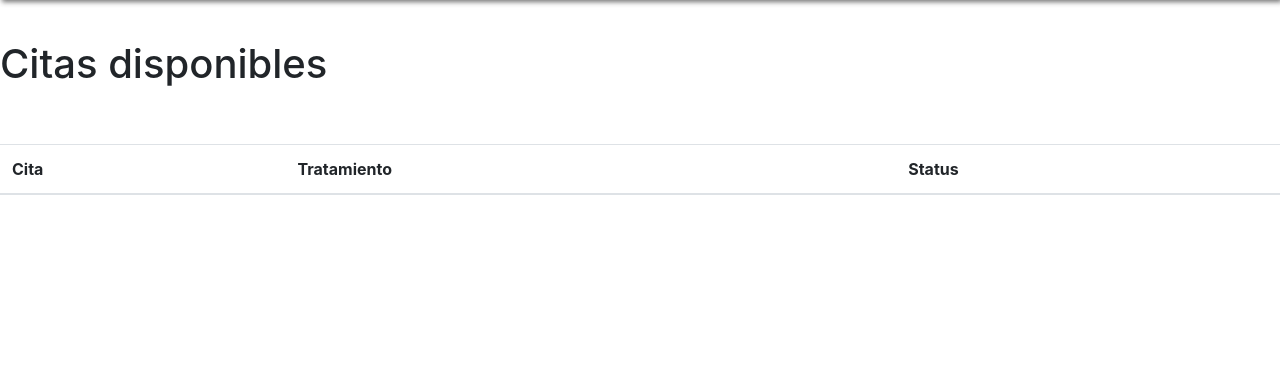
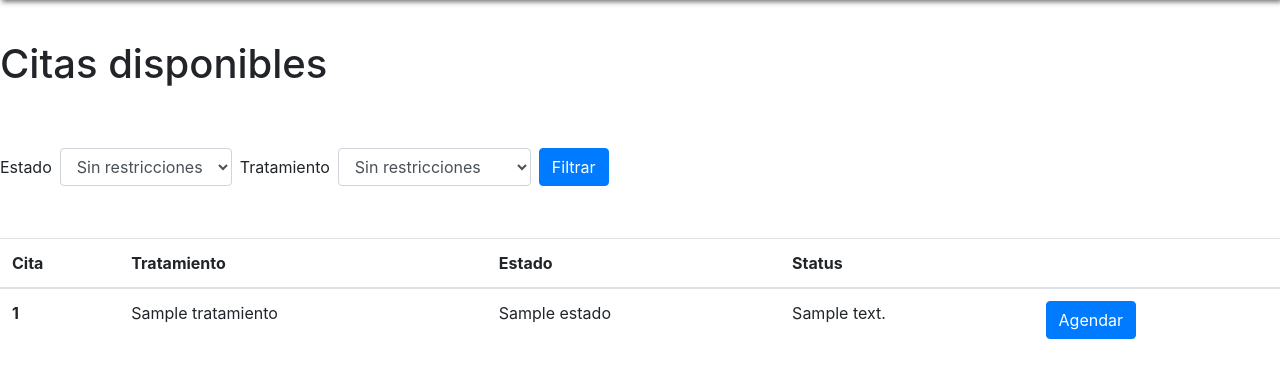
Before and after one commit to memo1195/Odonto_Project, a Flask app: page /paciente_search in a window 1280 px wide. Shown: the part 56-434 px from the top of the page. Run offline with Flask 2, Linux system fonts and the light colour scheme; tables that the repository leaves empty hold one stand-in row (values such as "Sample post"); lists and menus that the app fills with data are empty; some libraries are stand-ins or nearby versions.

Commit message:
Filtro de citas

```diff
--- a/app.py
+++ b/app.py
@@ -8,7 +8,9 @@
 
 db = SQLAlchemy(app)
 
-# Model
+############
+
+# Model #
 
 # Tratamiento
 class Tratamiento(db.Model):
@@ -26,6 +28,14 @@
     def __repr__(self):
         return 'Estado id: ' + str(self.id)
 
+# Status_cita
+class Status_cita(db.Model):
+    id = db.Column(db.Integer, primary_key=True)
+    desc = db.Column(db.String(50), unique=True, nullable =False)
+
+    def __repr__(self):
+        return self.desc
+
 # Lugar
 class Lugar(db.Model):
     id = db.Column(db.Integer, primary_key=True)
@@ -42,7 +52,7 @@
     nombre_paciente = db.Column(db.String(50), nullable=False)
     tel_paciente = db.Column(db.String(50), nullable=False)
     # [0=Libre, 1=Pendiente, 2=Confirmada, 3=Cancelada]
-    status = db.Column(db.Integer, default=0)
+    status_id = db.Column(db.Integer, default=1)
     estado_id = db.Column(db.Integer ,nullable=False)
     lugar = db.Column(db.String(50))
     tratamiento_id = db.Column(db.Integer, nullable=False)
@@ -60,43 +70,88 @@
     def __repr__(self):
         return 'Dentista id: ' + str(self.id)
 
-
+# Creamos la DB
 db.create_all()
 
-# Routes
+############
+
+# Routes #
+
+# Index
 @app.route('/', methods=['GET', 'POST'])
 def index():
-    if request.method == 'POST':
+    if request.method == 'POST': # Cuando se agrega una nueva cita
+
+        # Asignamos valores del form
         nombre_paciente = request.form['nombre_paciente']
         tel_paciente = request.form['tel_paciente']
-        # Tomamos los str
-        tratamiento = request.form['tratamiento']
-        estado = request.form['estado']
-        # Los convertimos a Int
-        tratamiento_id=Tratamiento.query.filter_by(nombre=tratamiento).first().id
-        estado_id=Estado.query.filter_by(nombre=estado).first().id
+        tratamiento_id=request.form['tratamiento_id']
+        estado_id=request.form['estado_id']
+
         # Creamos la nueva cita
         nueva_cita = Cita(nombre_paciente=nombre_paciente,tel_paciente=tel_paciente,tratamiento_id=tratamiento_id,estado_id=estado_id)
+
+        # La agregamos a la DB
         db.session.add(nueva_cita)
         db.session.commit()
+
+        # F5
         return redirect('/')
-    else:
+    else: # Cuando no se intenta agregar una nueva cita
+
+        # Cargamos las traducciones para el form
         tratamientos = Tratamiento.query.order_by(Tratamiento.id).all()
         estados = Estado.query.order_by(Estado.id).all()
+
+        # Se carga la pagina
         return render_template('index.html',tratamientos=tratamientos,estados=estados)
 
+# Buscar Paciente
 @app.route('/paciente_search', methods=['GET', 'POST'])
 def paciente_search():
-    citas = Cita.query.filter((Cita.status == 0) | (Cita.status ==3)).all()
-    # Traduccion del status
-    status = {
-        0 : "Libre",
-        1 : "Pendiente",
-        2 : "Confirmada",
-        3 : "Cancelada"
-    }
-    tratamientos = Tratamiento.query.order_by(Tratamiento.id).all()
-    return render_template('paciente_search.html',citas=citas, status=status, tratamientos=tratamientos)
+
+    if request.method == 'POST': # Cuando se aplica el filtro
+
+        # Cargamos las traducciones por ID para el form
+        tratamientos = Tratamiento.query.order_by(Tratamiento.id).all()
+        estados = Estado.query.order_by(Estado.id).all()
+        status_citas = Status_cita.query.order_by(Status_cita.id).all()
+
+        # Asignamos los valores del form a las variables
+        tratamiento_id = request.form['tratamiento_id']
+        estado_id = request.form['estado_id']
+
+        # Creamos los filtros con las variables
+        filter_tratamiento = (Cita.tratamiento_id == tratamiento_id)
+        filter_estado = (Cita.estado_id == estado_id)
+        filter_status = (Cita.status_id == 1) | (Cita.status_id ==4)
+
+        # Unimos los filtros en uno solo
+        if (tratamiento_id == 'default') and (estado_id == 'default'):
+            filter_citas = filter_status
+        elif tratamiento_id == 'default':
+            filter_citas = filter_status & filter_estado
+        elif estado_id == 'default':
+            filter_citas = filter_status & filter_tratamiento
+        else:
+            filter_citas = filter_status & filter_tratamiento & filter_estado
+
+        # Filtramos todas las citas con nuestro filtro creado
+        citas = Cita.query.filter(filter_citas).all()
+
+        return render_template('paciente_search.html',citas=citas, tratamientos=tratamientos, estados=estados, status_citas=status_citas)
+
+    else: # Cuando se abre la pagina sin aplicar filtro
+
+        # Cargamos las traducciones para el form
+        tratamientos = Tratamiento.query.order_by(Tratamiento.id).all()
+        estados = Estado.query.order_by(Estado.id).all()
+        status_citas = Status_cita.query.order_by(Status_cita.id).all()
+
+        # Cargamos todas las citas que esten libres o canceladas
+        citas = Cita.query.filter((Cita.status_id == 1) | (Cita.status_id ==4)).all()
+
+        return render_template('paciente_search.html',citas=citas, tratamientos=tratamientos, estados=estados, status_citas=status_citas)
 
 
 if __name__ == "__main__":
--- a/static/js/main.js
+++ b/static/js/main.js
@@ -1,6 +1,6 @@
 $(document).ready(function() {
 
-//  Pasar datos del form al modal
+//  Pasar datos del form al modal INDEX
 $("#button-modal").click(function(){
     //  Nombre
     let namef1 = document.getElementById("namef1");
@@ -9,7 +9,7 @@
 
     //  Tratamiento
     let t1 = document.getElementById("treatf1");
-    let t2 = document.getElementById("tratamiento");
+    let t2 = document.getElementById("tratamiento_id");
     t2.value = t1.value;
 });
 
--- a/templates/paciente_search.html
+++ b/templates/paciente_search.html
@@ -9,25 +9,66 @@
 
     <h1>Citas disponibles</h1>
     <br><br>
-    <table class="table">
+
+    <!-- Filtro -->
+    <div>
+      <form class="form-inline" action='/paciente_search' method='POST' >
+
+        <!-- Estado -->
+        <label class="my-1 mr-2" for="inlineFormCustomSelectPref">Estado</label>
+        <select class="form-control my-1 mr-sm-2" id="estado_id" name="estado_id">
+          <option value="default" selected>Sin restricciones</option>
+          {% for estado in estados %}
+          <option value={{estado.id}}>{{estado.nombre}}</option>
+          {% endfor %}
+        </select>
+
+        <!-- Tratamiento -->
+        <label class="my-1 mr-2" for="inlineFormCustomSelectPref">Tratamiento</label>
+        <select class="form-control my-1 mr-sm-2" id="tratamiento_id" name="tratamiento_id">
+          <option value="default" selected>Sin restricciones</option>
+          {% for tratamiento in tratamientos %}
+          <option value={{tratamiento.id}}>{{tratamiento.nombre}}</option>
+          {% endfor %}
+        </select>
+
+        <button type="submit" class="btn btn-primary my-1">Filtrar</button>
+      </form>
+    </div>
+
+    <br><br>
+
+    <!-- Tabla de citas -->
+    <div>
+      <table class="table">
+        <!-- Indices -->
         <thead>
           <tr>
             <th scope="col">Cita</th>
             <th scope="col">Tratamiento</th>
+            <th scope="col">Estado</th>
             <th scope="col">Status</th>
+            <th></th>
           </tr>
         </thead>
         <tbody>
+
         <!-- Ponemos los datos de la BD -->
         {% for cita in citas %}
         <tr>
             <th scope="row">{{cita.id}}</th>
+
             <!-- Traducciones -->
             <td>{{tratamientos[(cita.tratamiento_id)-1].nombre}}</td>
-            <td>{{status[cita.status]}}</td>
+            <td>{{ estados[(cita.estado_id)-1].nombre }}</td>
+            <td>{{ status_citas[(cita.status_id)-1].desc }}</td>
+
+            <td><button type="button" class="btn btn-primary">Agendar</button></td>
+
         </tr>
         {% endfor %}
         </tbody>
       </table>
+    </div>
 
 {% endblock %}
```
Also changed, not shown: templates/index.html (+5 -5 lines), static/css/style.css (line endings or trailing spaces).
